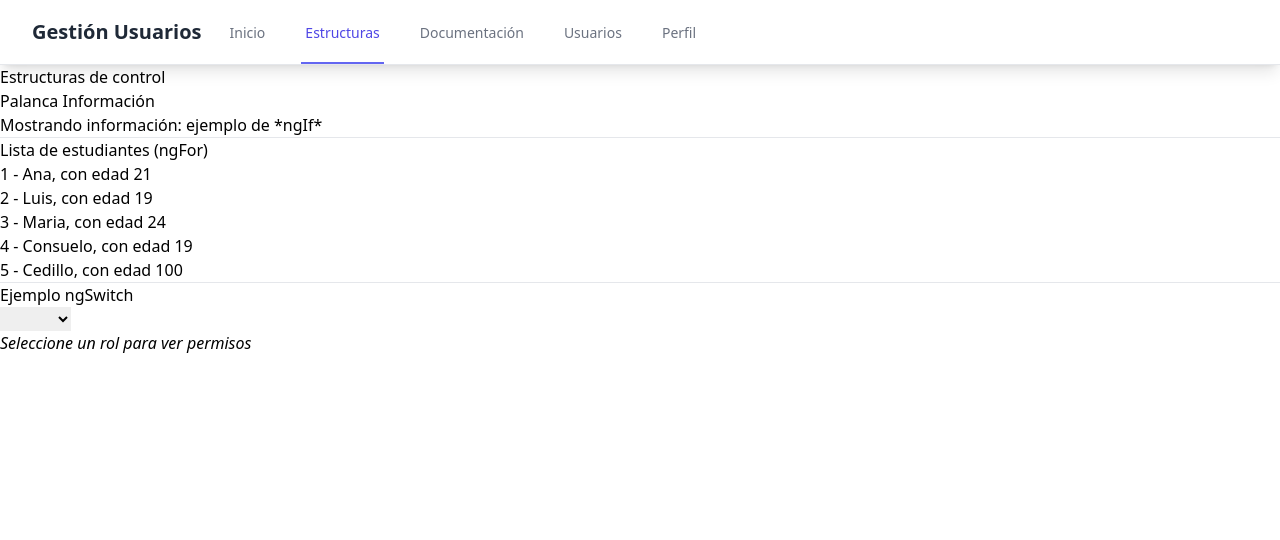
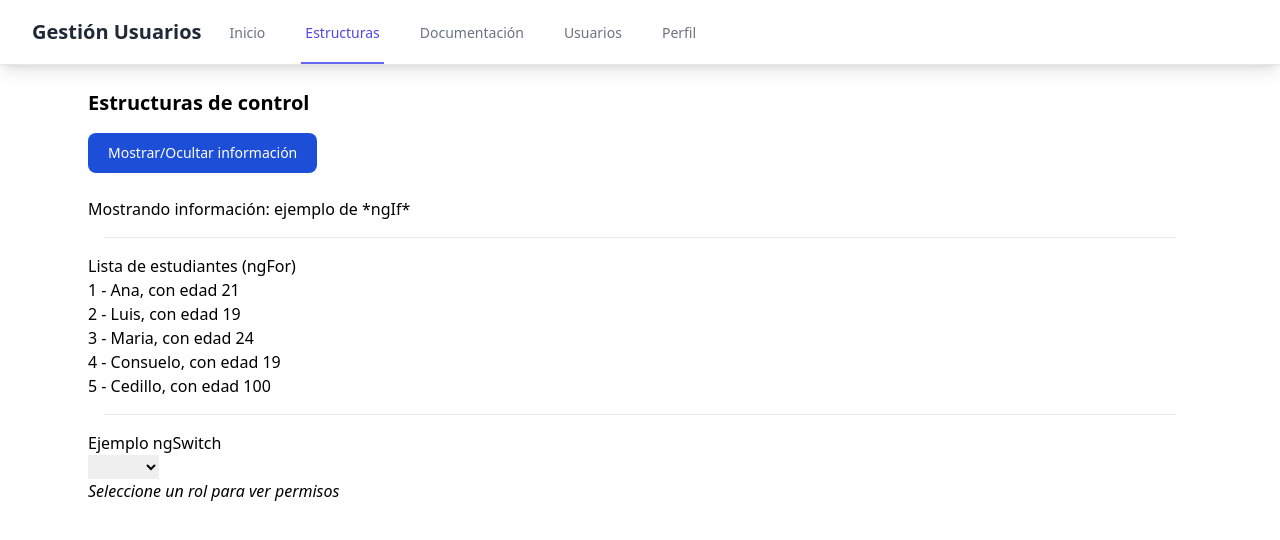
Before and after one commit to lemisora/GestionUsuarios, an Angular app in the folder practica1/: page /pages/estructuras in a window 1280 px wide. Shown: the top 540 px of the page. Built offline with nearby package versions, Linux system fonts and the light colour scheme.

Commit message:
Mejora de estilos en cada parte de las Estructuras

```diff
--- a/practica1/src/app/pages/estructuras/estructuras.component.html
+++ b/practica1/src/app/pages/estructuras/estructuras.component.html
@@ -1,19 +1,20 @@
 
-<div class="contenedorEstructuras">
-  <h2>Estructuras de control</h2>
+<div class="max-w-6xl mx-auto p-6">
+  <h2 class="text-xl font-bold mb-4">Estructuras de control</h2>
 
   <!-- ngIf -->
-   <button class="btn btn-secondary" (click)="showInfo = !showInfo">
-    Palanca Información
+  <button type="button" class="text-white bg-blue-700 hover:bg-blue-800 focus:ring-4 focus:ring-blue-300 font-medium rounded-lg text-sm px-5 py-2.5 me-2 mb-2"
+          (click)="showInfo = !showInfo">
+     Mostrar/Ocultar información
    </button>
-   <div *ngIf="showInfo, else noInfopl">
+   <div class="mt-4" *ngIf="showInfo, else noInfopl">
     <p>Mostrando información: ejemplo de *ngIf*</p>
    </div>
    <ng-template #noInfopl>
-    <p>Información Oculta</p>
+    <p class="mt-4 font-bold">Información Oculta</p>
    </ng-template>
 
-   <hr>
+   <hr class="m-4">
 
    <!-- ngFor -->
     <h4>Lista de estudiantes (ngFor)</h4>
@@ -23,7 +24,7 @@
       </li>
     </ul>
 
-    <hr>
+    <hr class="m-4">
 
     <!-- ngSwitch -->
      <h4>Ejemplo ngSwitch</h4>
```
